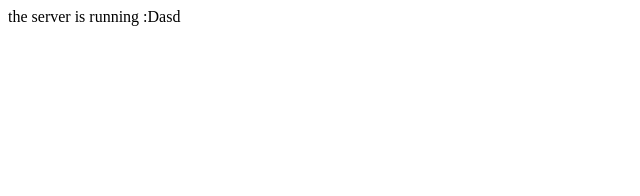
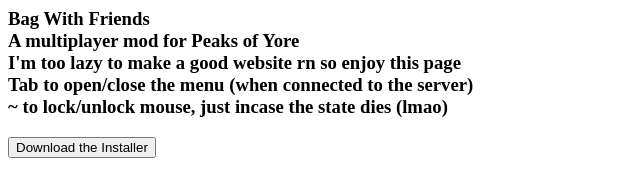
Before and after one commit to Kaden5480/bwf-server, a website: page public/index.html in a window 1280 px wide. Shown: the whole page, without its empty margins (0-640 px from the left). Drawn offline with Linux system fonts and the light colour scheme.

Commit message:
ASDFASDF

```diff
--- a/public/index.html
+++ b/public/index.html
@@ -1 +1,18 @@
-the server is running :Dasd
+<html>
+<head>
+<title>Bag With Friends</title>
+</head>
+<body>
+<h3>
+Bag With Friends<br>
+A multiplayer mod for Peaks of Yore<br>
+I'm too lazy to make a good website rn so enjoy this page<br>
+Tab to open/close the menu (when connected to the server)<br>
+~ to lock/unlock mouse, just incase the state dies (lmao)
+</h3>
+<form method="get" action="Bag_With_Friends_Installer.exe">
+   <button type="submit">Download the Installer</button>
+</form>
+
+</body>
+</html>
```
Also changed, not shown: 1 other file.
